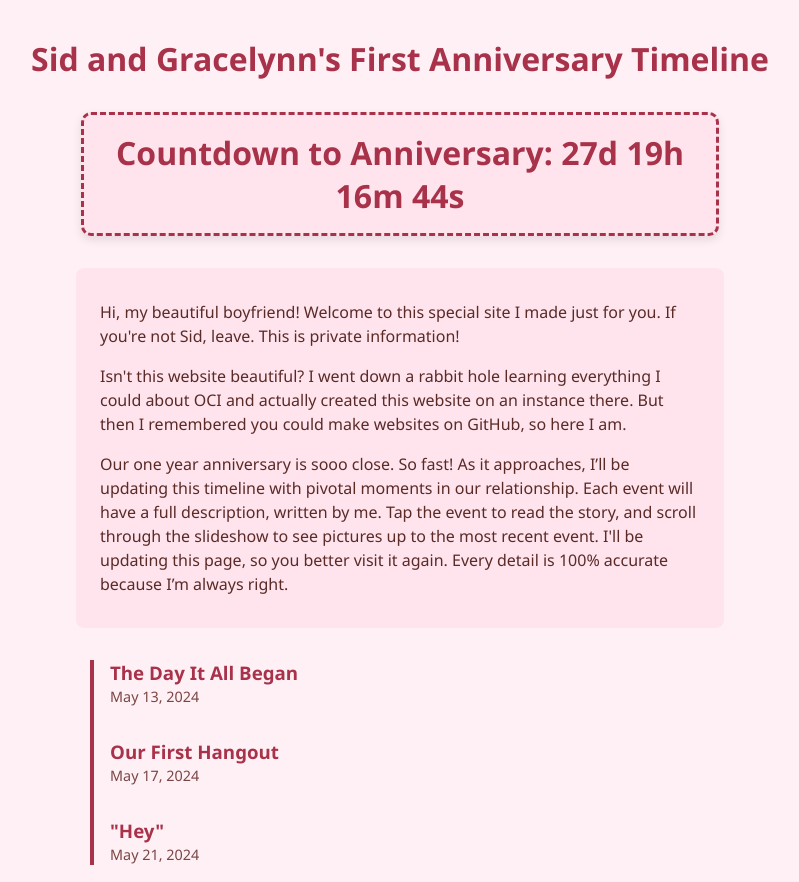
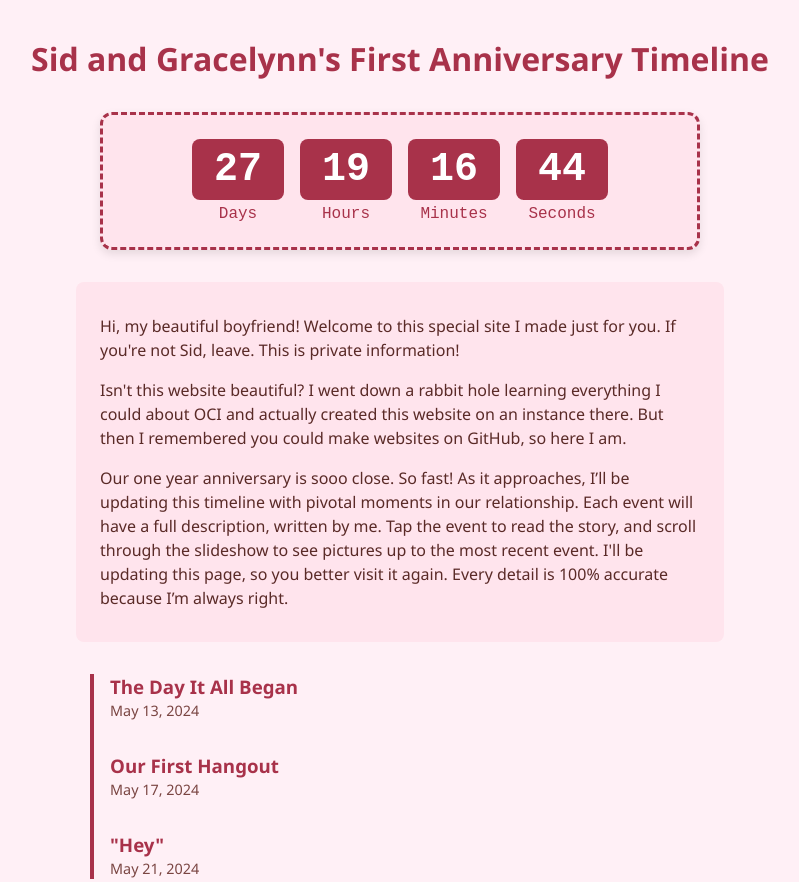
Before and after one commit to gracelynnfray/gracelynn-loves-sid, a plain HTML site: page index.html in a window 1280 px wide. Shown: the top 882 px of the page, without its empty margins (240-1039 px from the left). Drawn offline with Linux system fonts and the light colour scheme.

Commit message:
countdown

```diff
--- a/index.html
+++ b/index.html
@@ -66,15 +66,37 @@
     #countdown {
       max-width: 600px;
       margin: 2rem auto;
+      text-align: center;
+    }
+    .countdown-container {
+      display: flex;
+      justify-content: center;
+      gap: 1rem;
+      background-color: #ffe4ed;
+      padding: 1.5rem;
+      border: 3px dashed #a8324a;
+      border-radius: 12px;
+      box-shadow: 0 4px 10px rgba(0,0,0,0.1);
+    }
+    .time-segment {
+      display: flex;
+      flex-direction: column;
+      align-items: center;
+      font-family: monospace;
+    }
+    .number {
+      font-size: 2.5rem;
       font-weight: bold;
-      font-size: 2rem;
+      background: #a8324a;
+      color: white;
+      padding: 0.5rem 1rem;
+      border-radius: 8px;
+      min-width: 60px;
+    }
+    .label {
+      margin-top: 0.3rem;
+      font-size: 1rem;
       color: #a8324a;
-      text-align: center;
-      background-color: #ffe4ed;
-      border: 3px dashed #a8324a;
-      padding: 1rem;
-      border-radius: 10px;
-      box-shadow: 0 4px 10px rgba(0,0,0,0.1);
     }
     #slideshowSection {
       max-width: 600px;
@@ -174,8 +196,14 @@
       const minutes = Math.floor((diff / (1000 * 60)) % 60);
       const seconds = Math.floor((diff / 1000) % 60);
 
-      document.getElementById('countdown').innerText =
-        `Countdown to Anniversary: ${days}d ${hours}h ${minutes}m ${seconds}s`;
+      document.getElementById('countdown').innerHTML = `
+        <div class="countdown-container">
+          <div class="time-segment"><div class="number">${days}</div><div class="label">Days</div></div>
+          <div class="time-segment"><div class="number">${hours}</div><div class="label">Hours</div></div>
+          <div class="time-segment"><div class="number">${minutes}</div><div class="label">Minutes</div></div>
+          <div class="time-segment"><div class="number">${seconds}</div><div class="label">Seconds</div></div>
+        </div>
+      `;
     }
     updateCountdown();
     const timer = setInterval(updateCountdown, 1000);
```
